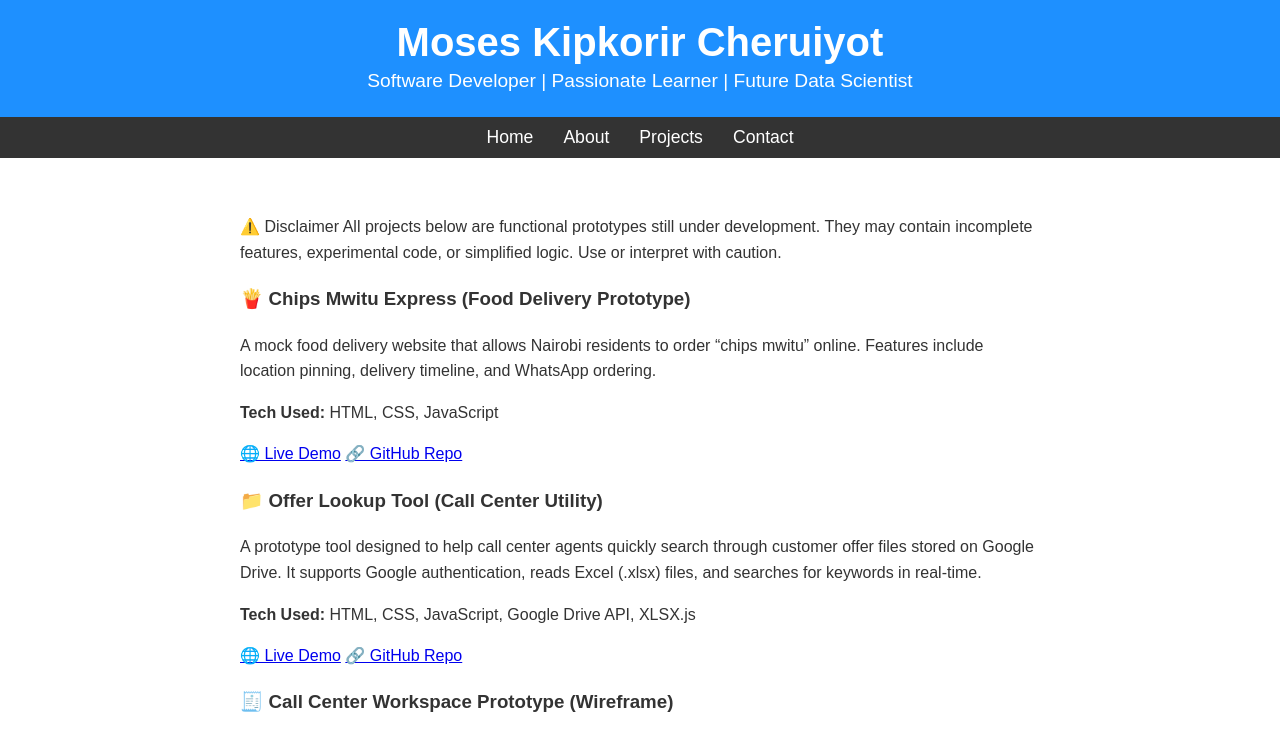
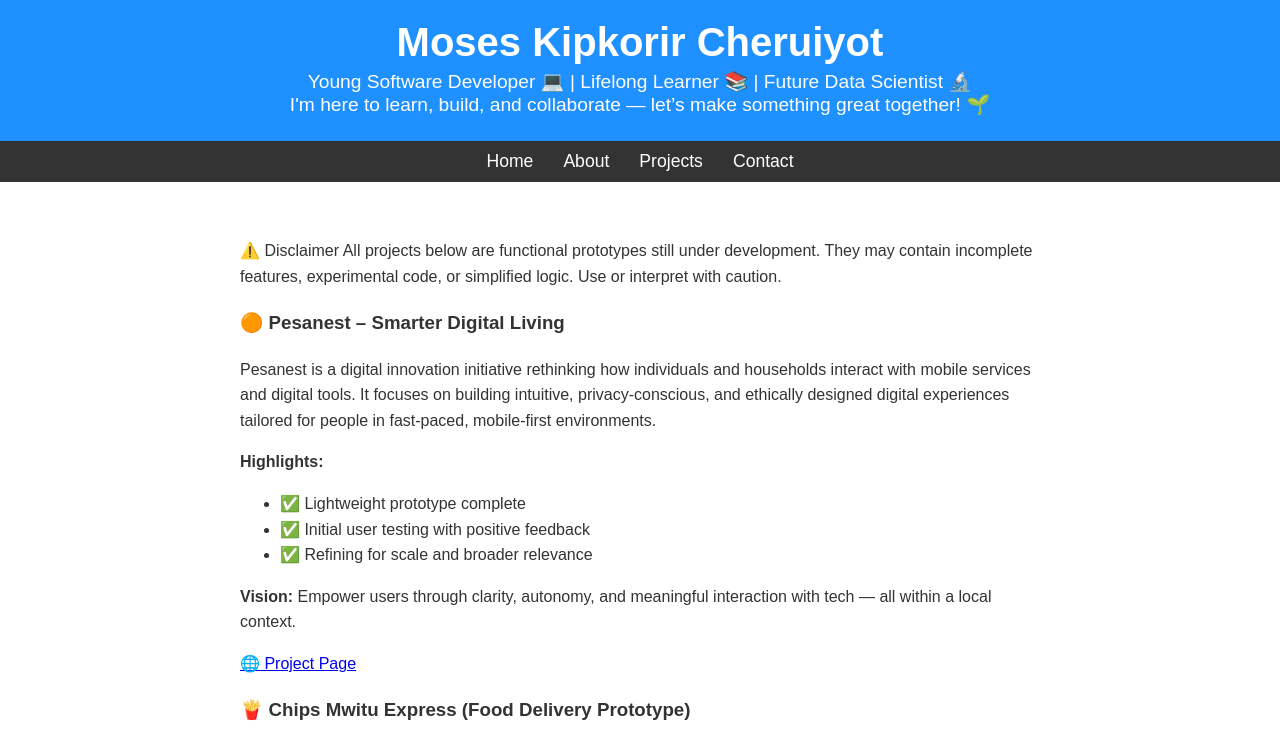
Before and after one commit to ArapCheruiyot/portfolio, a plain HTML site: page index.html in a window 1280 px wide. Both pictures are taken after a click on the link "Projects". Shown: the top 733 px of the page. Drawn offline with Linux system fonts and the light colour scheme.

Commit message:
Update index.html
Updated Projects Section and removed explore Projects Button

```diff
--- a/index.html
+++ b/index.html
@@ -9,7 +9,9 @@
 <body>
     <header>
         <h1>Moses Kipkorir Cheruiyot</h1>
-        <p>Software Developer | Passionate Learner | Future Data Scientist</p>
+        <p>Young Software Developer 💻 | Lifelong Learner 📚 | Future Data Scientist 🔬<br>
+I'm here to learn, build, and collaborate — let’s make something great together! 🌱</p>
+
     </header>
 
     <nav>
@@ -20,15 +22,14 @@
     </nav>
 
     <section class="hero" id="home">
-        <img src="moses.jpg" alt="Moses Kipkorir Cheruiyot" id="profile-image">
-        <h2>Welcome to My Portfolio</h2>
-        <p>Hi, I'm Moses! I specialize in web development and data analysis. Take a look at my work!</p>
-        <button onclick="document.getElementById('projects').scrollIntoView({ behavior: 'smooth' });">
-    Explore Projects
-</button>
+  <img src="moses.jpg" alt="Moses Kipkorir Cheruiyot" id="profile-image">
+  <h2>Welcome to My Portfolio</h2>
+  <p>Hi, I'm Moses! I specialize in web development and data analysis. Click on "Projects" and take a look at my work!</p>
+  <!-- Here’s the Explore Projects button -->
+  <a href="#projects">
 
-
-    </section>
+  </a>
+</section>
 
    <section id="about">
     <h2>About Me</h2>
@@ -63,6 +64,24 @@
 <p> ⚠️ Disclaimer
 All projects below are functional prototypes still under development.
 They may contain incomplete features, experimental code, or simplified logic. Use or interpret with caution.</p>
+
+<div class="project">
+  <h3>🟠 Pesanest – Smarter Digital Living</h3>
+  <p>
+    Pesanest is a digital innovation initiative rethinking how individuals and households interact with mobile services and digital tools.
+    It focuses on building intuitive, privacy-conscious, and ethically designed digital experiences tailored for people in fast-paced, mobile-first environments.
+  </p>
+  <p><strong>Highlights:</strong></p>
+  <ul>
+    <li>✅ Lightweight prototype complete</li>
+    <li>✅ Initial user testing with positive feedback</li>
+    <li>✅ Refining for scale and broader relevance</li>
+  </ul>
+  <p><strong>Vision:</strong> Empower users through clarity, autonomy, and meaningful interaction with tech — all within a local context.</p>
+  <a href="https://sites.google.com/view/pesanest/home" target="_blank">🌐 Project Page</a>
+  <!-- Optional: Add links to pitch deck/video once hosted publicly -->
+</div>
+
        <div class="project">
     <h3>🍟 Chips Mwitu Express (Food Delivery Prototype)</h3>
     <p>
@@ -71,6 +90,7 @@ They may contain incomplete features, experimental code, or simplified logic. Us
     </p>
     <p><strong>Tech Used:</strong> HTML, CSS, JavaScript</p>
     <a href="https://arapcheruiyot.github.io/chipo-updated/" target="_blank">🌐 Live Demo</a>
+
     <a href="https://github.com/arapcheruiyot/chipo-updated" target="_blank">🔗 GitHub Repo</a>
 </div>
 <div class="project">
```
